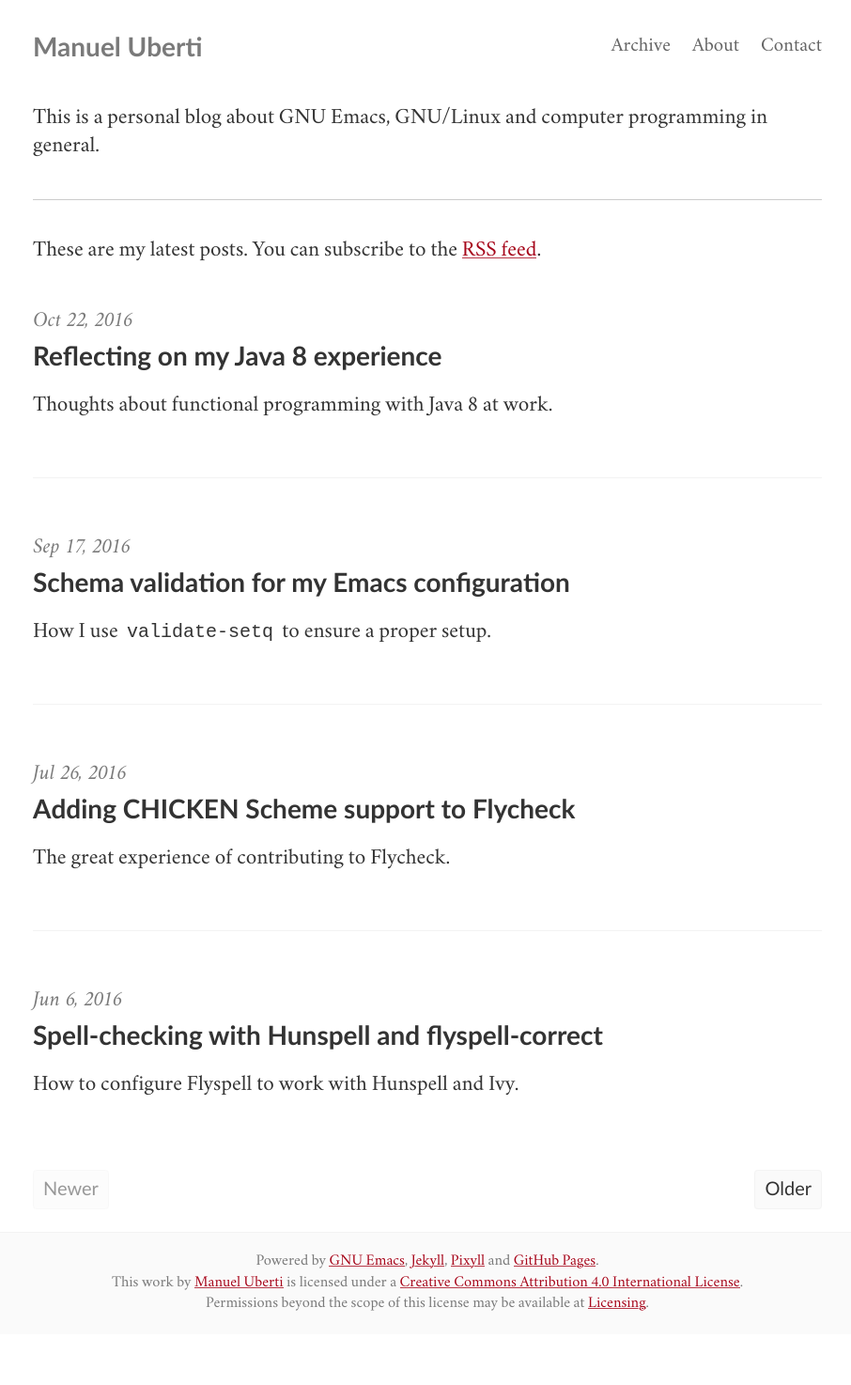
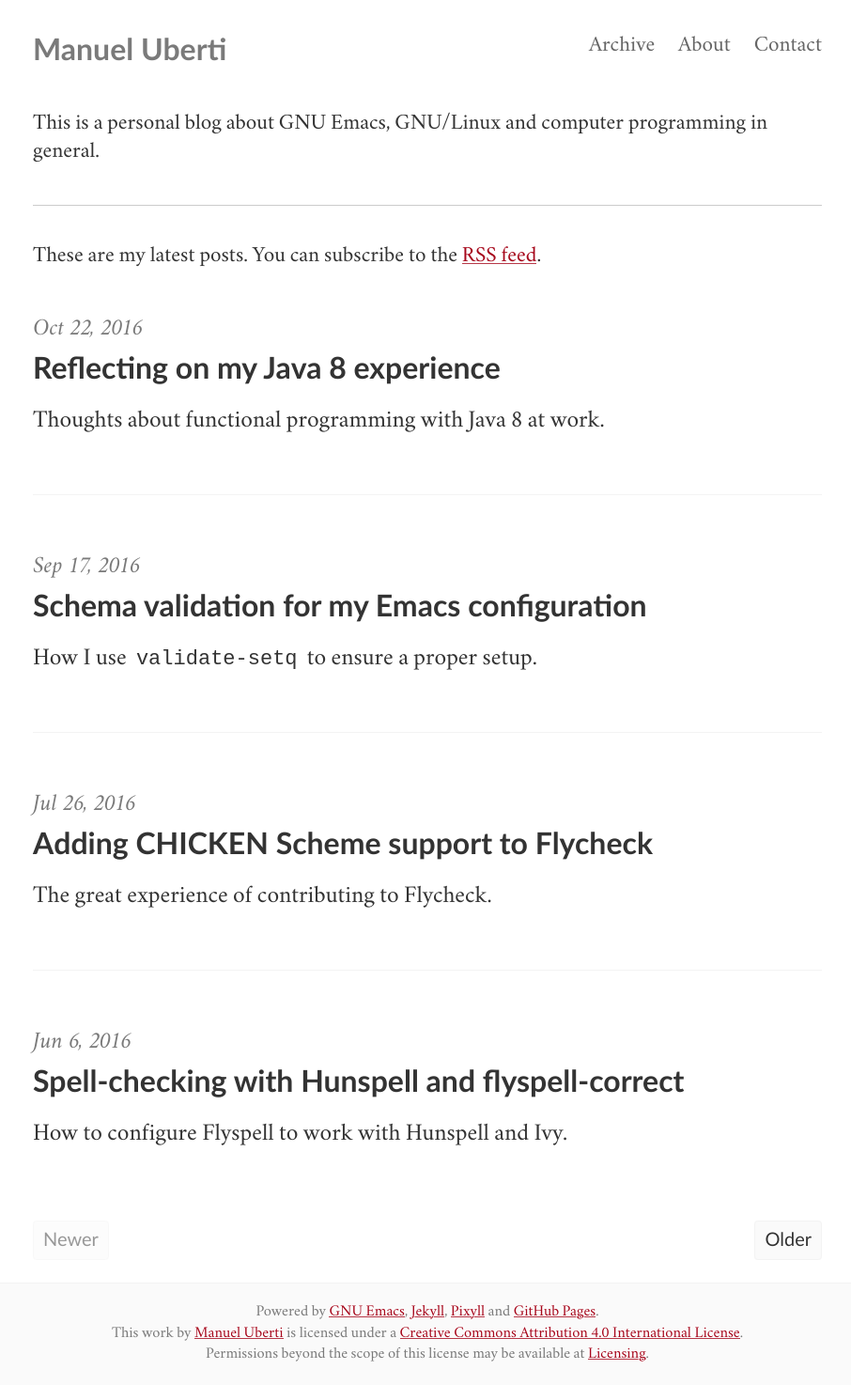
Before and after one commit to manuel-uberti/manuel-uberti.github.io, a Jekyll site: the page built from index.html, in a window 1280 px wide. Shown: the whole page at 94% size, without its empty margins (185-1091 px from the left). Built offline with Jekyll 4.4.1, drawn with Linux system fonts in a browser that asks for light colours; some web fonts are replaced; the list of posts is cut into pages by our own code; before the commit the page ends 1420 px from its top, so only the background shows below that.

Commit message:
Slightly increase font size

```diff
--- a/_sass/_variables.scss
+++ b/_sass/_variables.scss
@@ -58,7 +58,7 @@
   font-weight: 600;
 }
 
-$base-font-size: 20px !default;
+$base-font-size: 22px !default;
 $bold-font-weight: bold !default;
 $font-family: 'Crimson', serif !default;
 $line-height: 1.5 !default;
@@ -66,10 +66,10 @@
 $heading-font-weight: 900 !default;
 $heading-line-height: 1.25 !default;
 $monospace-font-family: 'Source Code Pro', monospace !default;
-$h1: 1.6rem !default;
-$h2: 1.4rem !default;
-$h3: 1.2rem !default;
-$h4: .9rem !default;
+$h1: 1.8rem !default;
+$h2: 1.6rem !default;
+$h3: 1.4rem !default;
+$h4: 1.0rem !default;
 $h5: .8rem !default;
 $h6: .7rem !default;
 $h00: 4rem !default;
```
